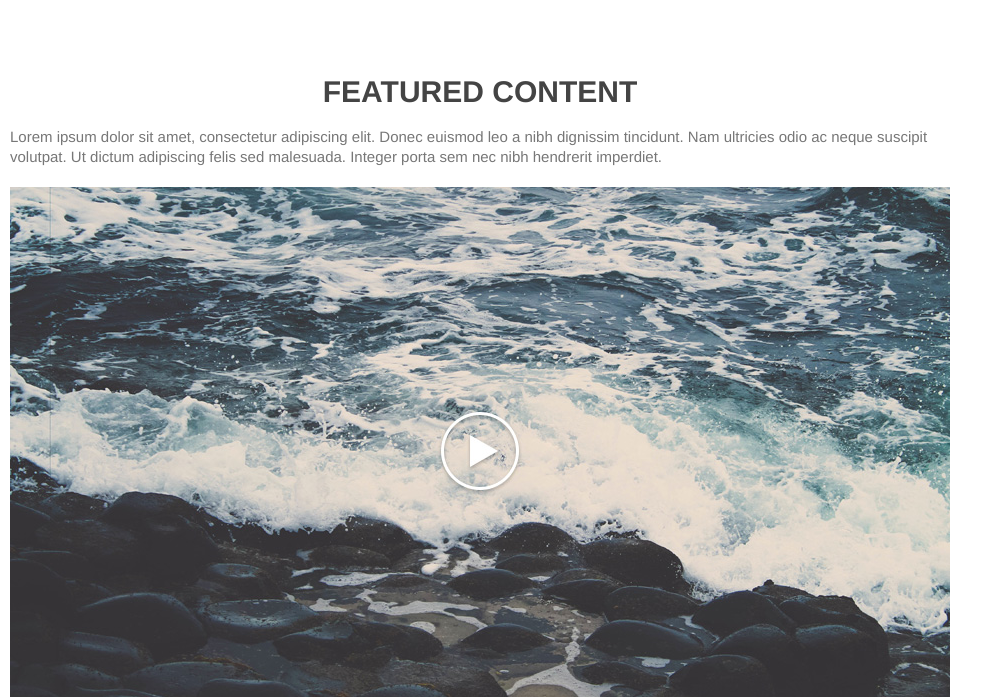
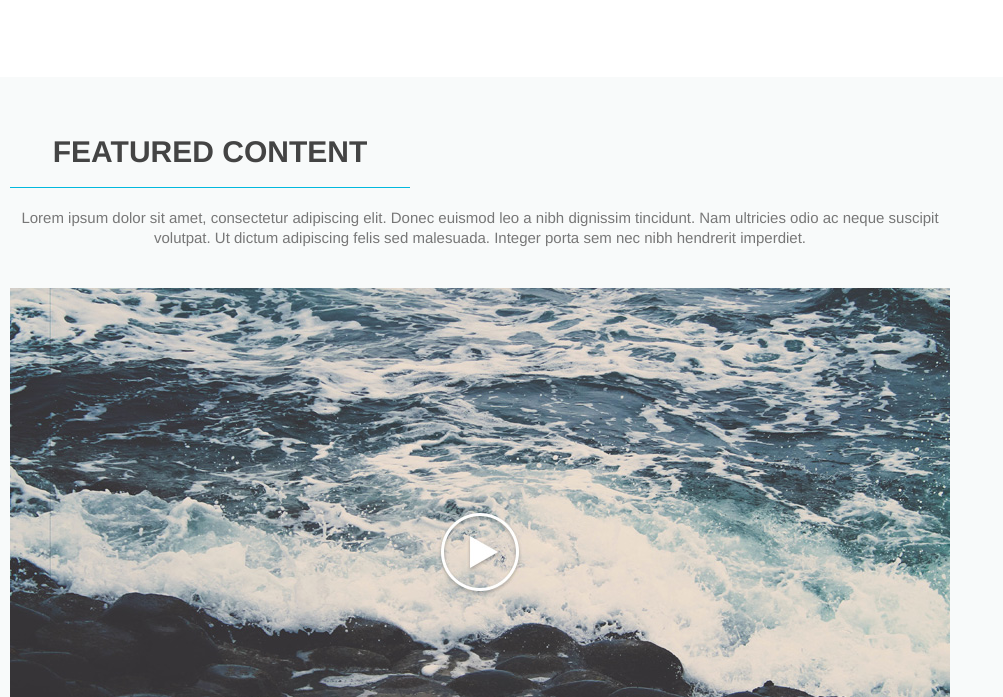
Before and after one commit to snicusor/simple-website, a plain HTML site: page index.html in a window 1280 px wide. Shown: the part 1068-1765 px from the top of the page, without its empty margins (0-1003 px from the left). Drawn offline with Linux system fonts and the light colour scheme.

Commit message:
added primary-content styles

```diff
--- a/css/style.css
+++ b/css/style.css
@@ -173,3 +173,23 @@ header nav ul li a {
 #features ul li.feature-3 {
     background: url('../images/features-icon-3.png') no-repeat top center;
 }
+
+/* Primary content */
+
+#primary-content {
+    background-color: #f8fafa;
+    padding: 60px 0;
+    text-align: center;
+}
+
+#primary-content h3 {
+    display: block;
+    margin: 0 auto 20px 0;
+    width: 400px;
+    border-bottom: 1px solid #02b8dd ;
+    padding: 0 0 20px 0;
+}
+
+#primary-content a img {
+    margin: 20px 0;
+}
```
